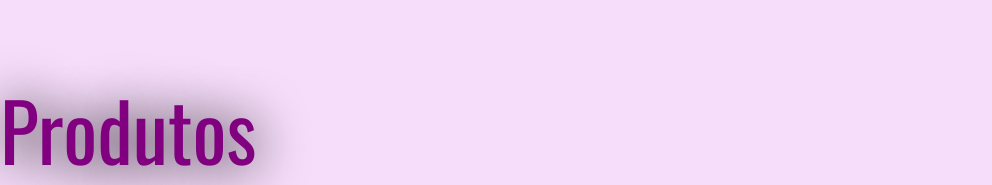
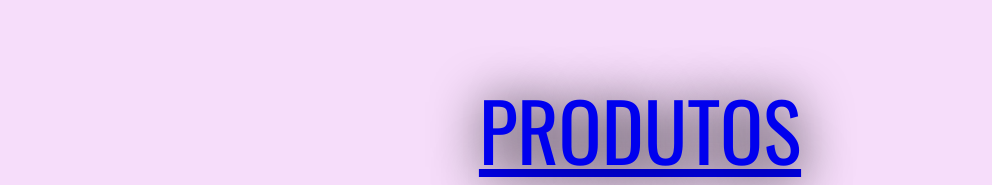
Before and after one commit to henrique-hnx/barbearia-frontend, a plain HTML site: page barbearia-frontend-main/index.html in a window 1280 px wide. Shown: the part 1817-2002 px from the top of the page, without its empty margins (0-992 px from the left). Drawn offline with nearby package versions, Linux system fonts and the light colour scheme.

Commit message:
Update index.html

```diff
--- a/barbearia-frontend-main/index.html
+++ b/barbearia-frontend-main/index.html
@@ -72,7 +72,10 @@
             </div>
         </div>
 
-        <a class="cenco" href="Produtos.html">Produtos</a>
+         <div class="cenco">
+            <a href="Produtos.html">PRODUTOS</a>
+        </div>
+
 
 
     </body>
```
